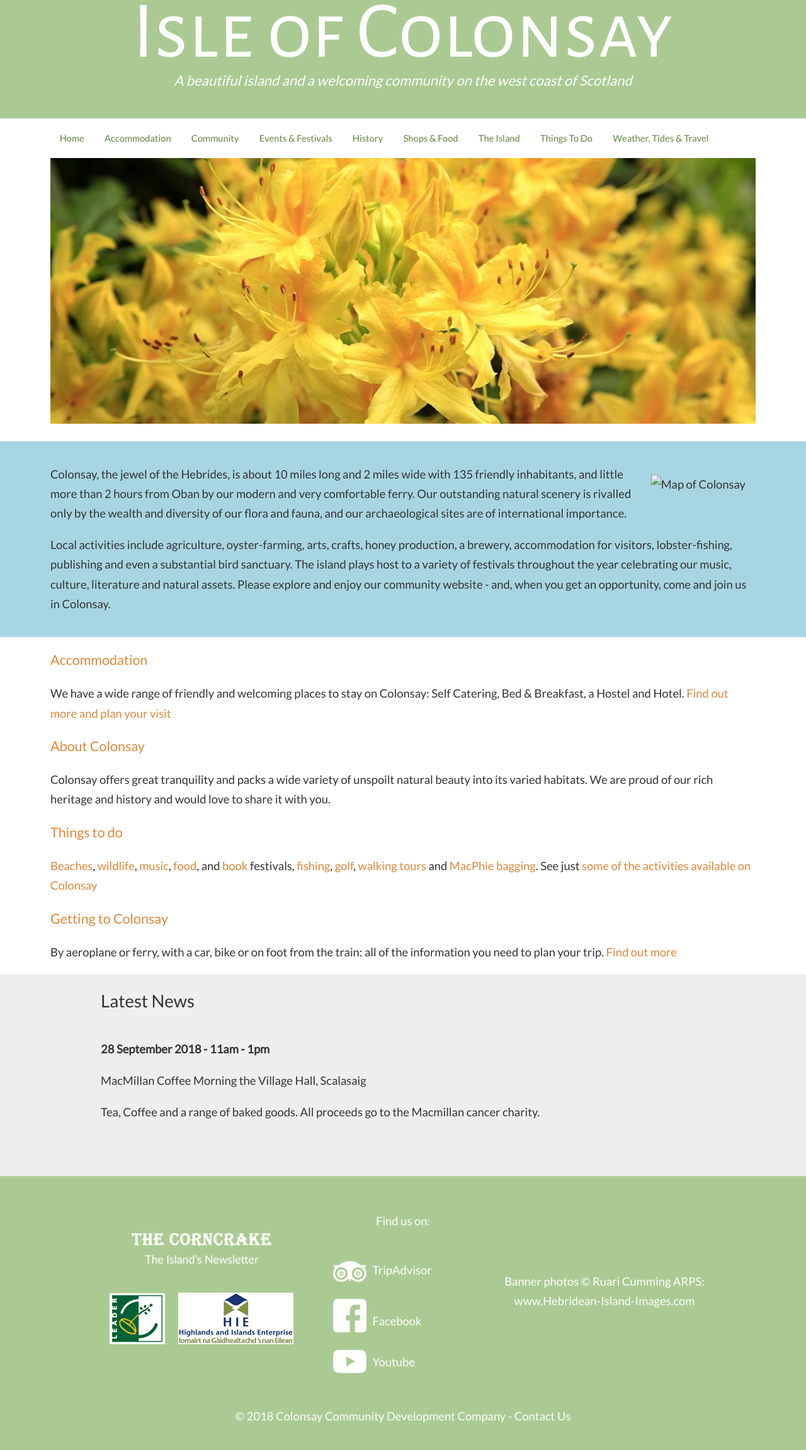
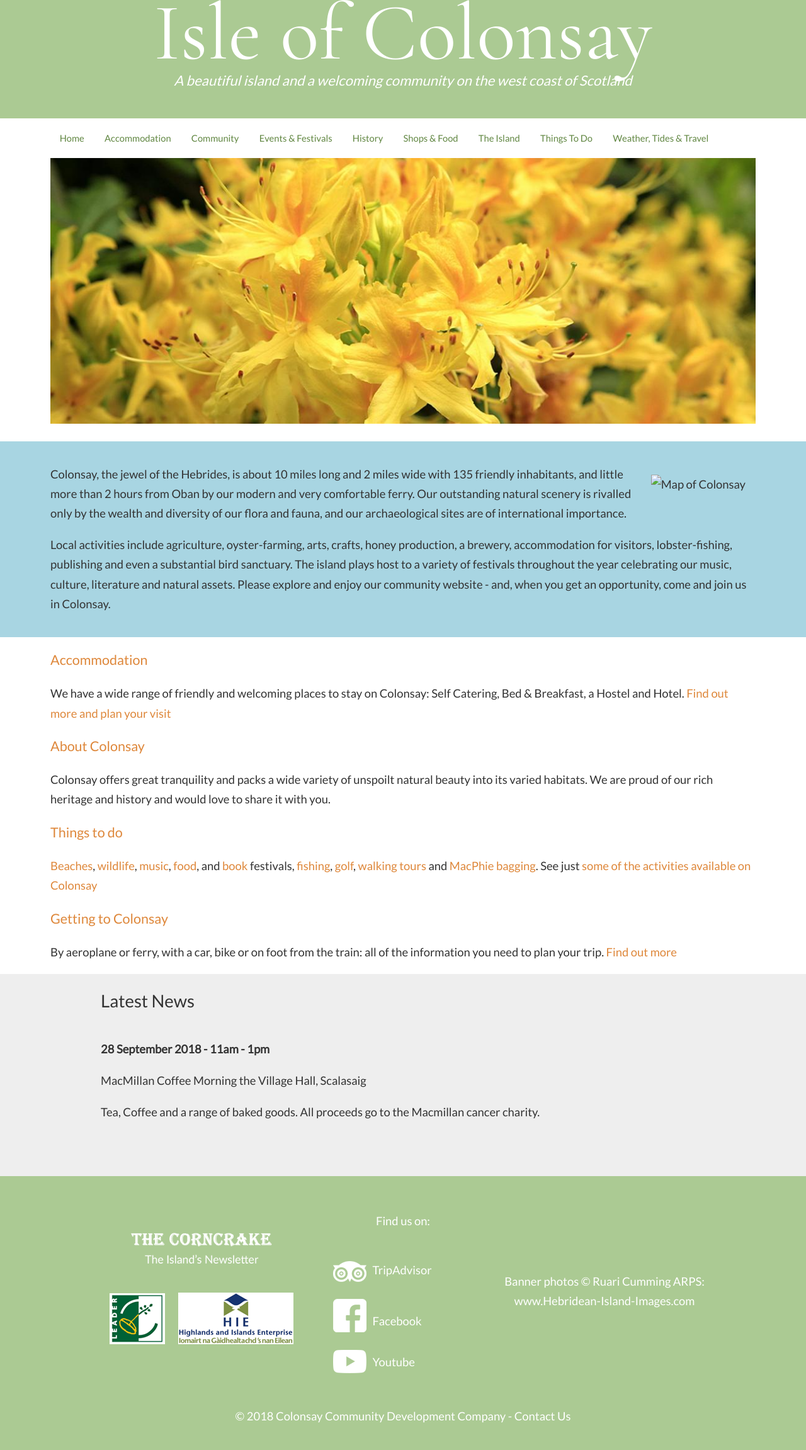
Before and after one commit to dmcnich/cholasa, a Jekyll site: the page built from index.md, in a window 1280 px wide. Shown: the whole page at 63% size. Built offline with Jekyll 4.4.1, drawn with Linux system fonts in a browser that asks for light colours.

Commit message:
Changing Header Font

```diff
--- a/_layouts/default.html
+++ b/_layouts/default.html
@@ -9,10 +9,6 @@
     <meta http-equiv="Content-Type" content="text/html; charset=utf-8" />
     <link rel="shortcut icon" href="{{ site.baseurl }}/uploads/colonsay.png" />
     <link rel="canonical" href="{{ site.baseurl }}{{ page.url }}" />
-
-    <script src="//use.typekit.net/xzl7twq.js"></script>
-    <script>try{Typekit.load();}catch(e){}</script>
-
     <title>{% if page.title %}{{ page.title }} | {% endif %}Isle Of Colonsay</title>
 </head>
 <body>
--- a/style.scss
+++ b/style.scss
@@ -6,7 +6,7 @@
 {% assign imageslides = imagenumber | plus:1 %}
 {% assign newsslides = newsnumber | plus:1 %}
 
-@import url('https://fonts.googleapis.com/css?family=Alegreya+Sans+SC|Lato');
+@import url('https://fonts.googleapis.com/css?family=Cormorant+Garamond|Lato');
 
 html {
   box-sizing: border-box;
@@ -27,7 +27,7 @@
 }
 
 h1 {
-    font-family: 'Trajan Pro Sans', 'Alegreya Sans SC', sans-serif;
+    font-family: 'Cormorant Garamond', serif;
     font-weight:100;
     font-size: 10vw;
     padding: 0;
```
